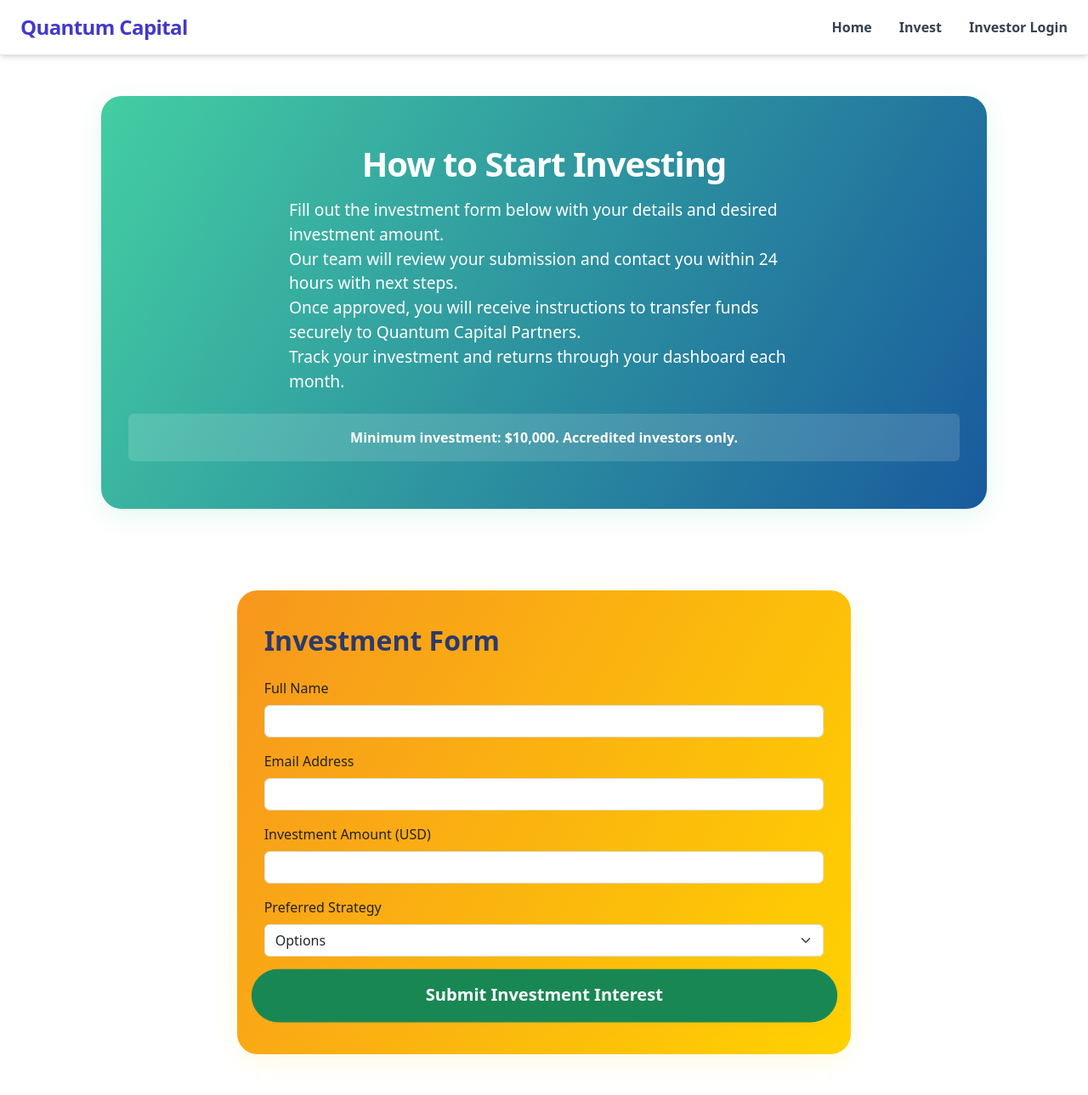
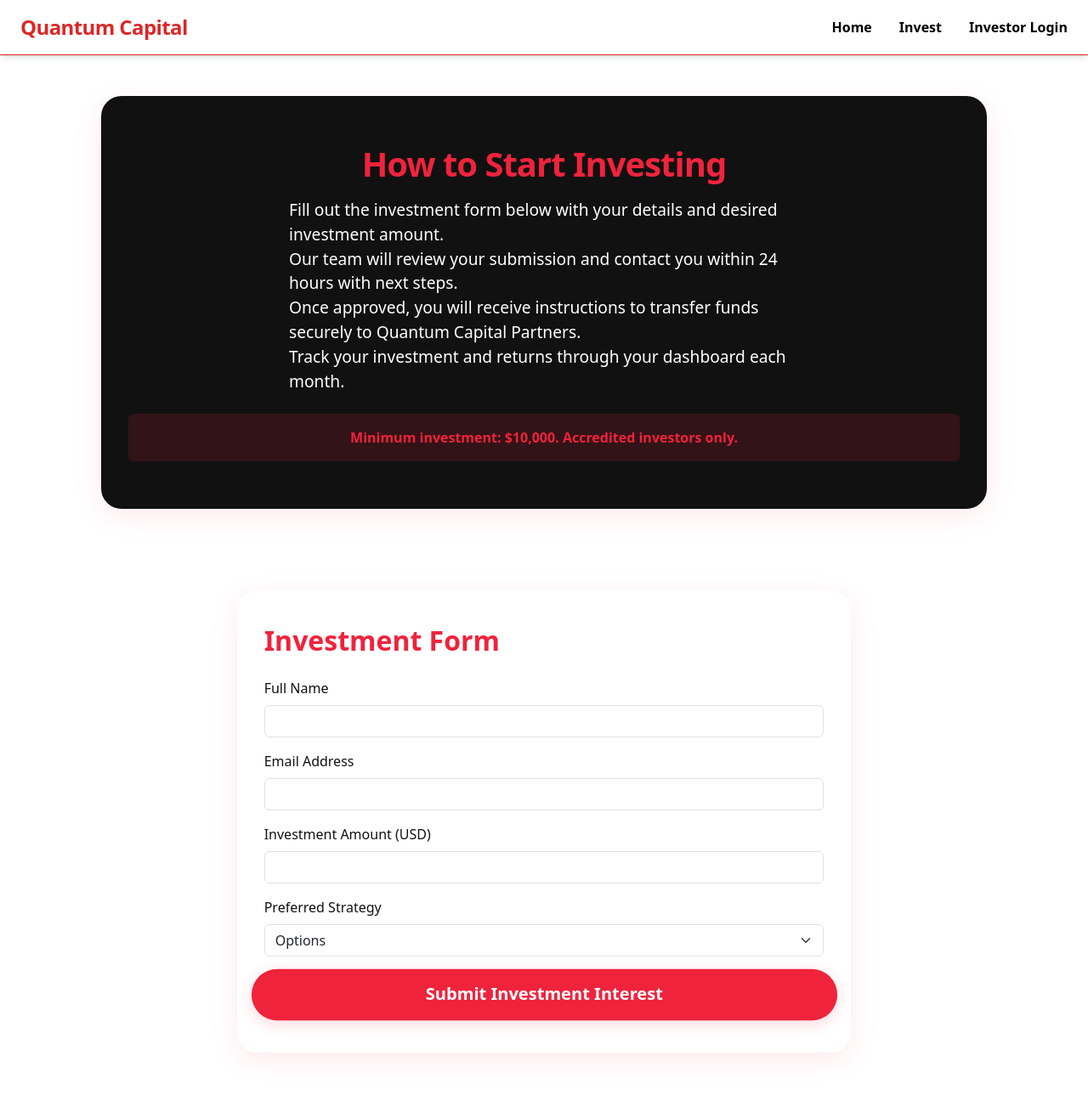
Before and after one commit to Eugene1x/HedgeWeb, a Flask app: page /invest in a window 1280 px wide. Shown: the whole page at 85% size. After the commit the page ends 1244 px from the top, so only its background shows below. Run offline with Flask 3, Linux system fonts and the light colour scheme; some libraries are stand-ins or nearby versions.

Commit message:
Changed theme of the website to red black and white

```diff
--- a/templates/invest.html
+++ b/templates/invest.html
@@ -3,9 +3,9 @@
 {% block content %}
 <style>
     .invest-hero-bg {
-        background: linear-gradient(120deg, #43cea2 0%, #185a9d 100%);
+        background: #111;
         border-radius: 1.5rem;
-        box-shadow: 0 8px 32px rgba(67, 206, 162, 0.15);
+        box-shadow: 0 8px 32px rgba(239, 35, 60, 0.10);
         color: #fff;
         padding: 3.5rem 2rem 2.5rem 2rem;
         margin-bottom: 3rem;
@@ -17,6 +17,7 @@
         font-weight: 800;
         margin-bottom: 1.2rem;
         letter-spacing: -1px;
+        color: #ef233c;
     }
 
     .invest-hero-bg ol {
@@ -26,27 +27,28 @@
         max-width: 600px;
         margin-left: auto;
         margin-right: auto;
+        color: #fff;
     }
 
     .invest-hero-bg .alert {
-        background: rgba(255, 255, 255, 0.15);
-        color: #fff;
+        background: rgba(239, 35, 60, 0.15);
+        color: #ef233c;
         border: none;
         font-weight: 600;
     }
 
     .invest-form-card {
-        background: linear-gradient(120deg, #f7971e 0%, #ffd200 100%);
+        background: #fff;
         border-radius: 1.5rem;
-        box-shadow: 0 8px 32px rgba(255, 215, 0, 0.12);
+        box-shadow: 0 8px 32px rgba(239, 35, 60, 0.10);
         padding: 2.5rem 2rem;
-        color: #222;
+        color: #111;
     }
 
     .invest-form-card h4 {
         font-size: 2rem;
         font-weight: 700;
-        color: #2d3a6a;
+        color: #ef233c;
         margin-bottom: 1.5rem;
     }
 
@@ -55,7 +57,16 @@
         padding: 0.9rem 2.5rem;
         border-radius: 50px;
         font-weight: 700;
-        box-shadow: 0 4px 16px rgba(255, 180, 70, 0.18);
+        background: #ef233c;
+        color: #fff;
+        border: none;
+        box-shadow: 0 4px 16px rgba(239, 35, 60, 0.18);
+        transition: background 0.2s;
+    }
+
+    .invest-form-card .btn:hover {
+        background: #b71c2b;
+        color: #fff;
     }
 </style>
 <div class="container py-5">
@@ -101,8 +112,7 @@
                             <option>Other</option>
                         </select>
                     </div>
-                    <button type="submit"
-                        class="btn btn-success w-100 animate__animated animate__pulse animate__infinite">Submit
+                    <button type="submit" class="btn w-100 animate__animated animate__pulse animate__infinite">Submit
                         Investment Interest</button>
                 </form>
             </div>
--- a/templates/layout.html
+++ b/templates/layout.html
@@ -9,23 +9,24 @@
     <link rel="stylesheet" href="https://cdn.jsdelivr.net/npm/bootstrap@5.3.0/dist/css/bootstrap.min.css">
     <link rel="stylesheet" href="https://cdnjs.cloudflare.com/ajax/libs/animate.css/4.1.1/animate.min.css" />
     <link rel="stylesheet" href="https://unpkg.com/aos@2.3.1/dist/aos.css" />
+    <script src="https://cdn.jsdelivr.net/npm/particles.js@2.0.0/particles.min.js"></script>
 </head>
 
 <body>
-    <nav class="sticky top-0 z-50 bg-white/90 backdrop-blur border-b border-gray-200 shadow-md">
+    <nav class="sticky top-0 z-50 bg-white border-b border-red-600 shadow-md">
         <div class="container mx-auto flex items-center justify-between py-3 px-4">
-            <a class="font-extrabold text-2xl text-indigo-700 tracking-tight" href="/">Quantum Capital</a>
+            <a class="font-extrabold text-2xl text-red-600 tracking-tight" href="/">Quantum Capital</a>
             <div class="hidden md:flex space-x-8 items-center">
-                <a class="text-gray-700 hover:text-indigo-600 font-semibold transition" href="/">Home</a>
-                <a class="text-gray-700 hover:text-indigo-600 font-semibold transition" href="/invest">Invest</a>
+                <a class="text-black hover:text-red-600 font-semibold transition" href="/">Home</a>
+                <a class="text-black hover:text-red-600 font-semibold transition" href="/invest">Invest</a>
                 {% if session.get('user') %}
-                <a class="text-gray-700 hover:text-indigo-600 font-semibold transition" href="/dashboard">Dashboard</a>
-                <a class="text-gray-700 hover:text-red-500 font-semibold transition" href="/logout">Logout</a>
+                <a class="text-black hover:text-red-600 font-semibold transition" href="/dashboard">Dashboard</a>
+                <a class="text-black hover:text-red-700 font-semibold transition" href="/logout">Logout</a>
                 {% else %}
-                <a class="text-gray-700 hover:text-indigo-600 font-semibold transition" href="/login">Investor Login</a>
+                <a class="text-black hover:text-red-600 font-semibold transition" href="/login">Investor Login</a>
                 {% endif %}
             </div>
-            <button class="md:hidden flex items-center px-3 py-2 border rounded text-indigo-700 border-indigo-700"
+            <button class="md:hidden flex items-center px-3 py-2 border rounded text-red-600 border-red-600"
                 onclick="document.getElementById('mobile-menu').classList.toggle('hidden')">
                 <svg class="h-6 w-6" fill="none" stroke="currentColor" viewBox="0 0 24 24"
                     xmlns="http://www.w3.org/2000/svg">
@@ -35,14 +36,13 @@
             </button>
         </div>
         <div class="md:hidden hidden px-4 pb-4" id="mobile-menu">
-            <a class="block py-2 text-gray-700 hover:text-indigo-600 font-semibold transition" href="/">Home</a>
-            <a class="block py-2 text-gray-700 hover:text-indigo-600 font-semibold transition" href="/invest">Invest</a>
+            <a class="block py-2 text-black hover:text-red-600 font-semibold transition" href="/">Home</a>
+            <a class="block py-2 text-black hover:text-red-600 font-semibold transition" href="/invest">Invest</a>
             {% if session.get('user') %}
-            <a class="block py-2 text-gray-700 hover:text-indigo-600 font-semibold transition"
-                href="/dashboard">Dashboard</a>
-            <a class="block py-2 text-gray-700 hover:text-red-500 font-semibold transition" href="/logout">Logout</a>
+            <a class="block py-2 text-black hover:text-red-600 font-semibold transition" href="/dashboard">Dashboard</a>
+            <a class="block py-2 text-black hover:text-red-700 font-semibold transition" href="/logout">Logout</a>
             {% else %}
-            <a class="block py-2 text-gray-700 hover:text-indigo-600 font-semibold transition" href="/login">Investor
+            <a class="block py-2 text-black hover:text-red-600 font-semibold transition" href="/login">Investor
                 Login</a>
             {% endif %}
         </div>
@@ -66,7 +66,7 @@
     <script src="https://cdn.jsdelivr.net/npm/bootstrap@5.3.0/dist/js/bootstrap.bundle.min.js"></script>
     <script src="https://unpkg.com/aos@2.3.1/dist/aos.js"></script>
     <script>
-      S.i    </script>
+        S.i    </script>
 </body>
 
 </html>
```
Also changed, not shown: templates/home.html (+9 -9 lines), templates/login.html (+12 -12 lines).
